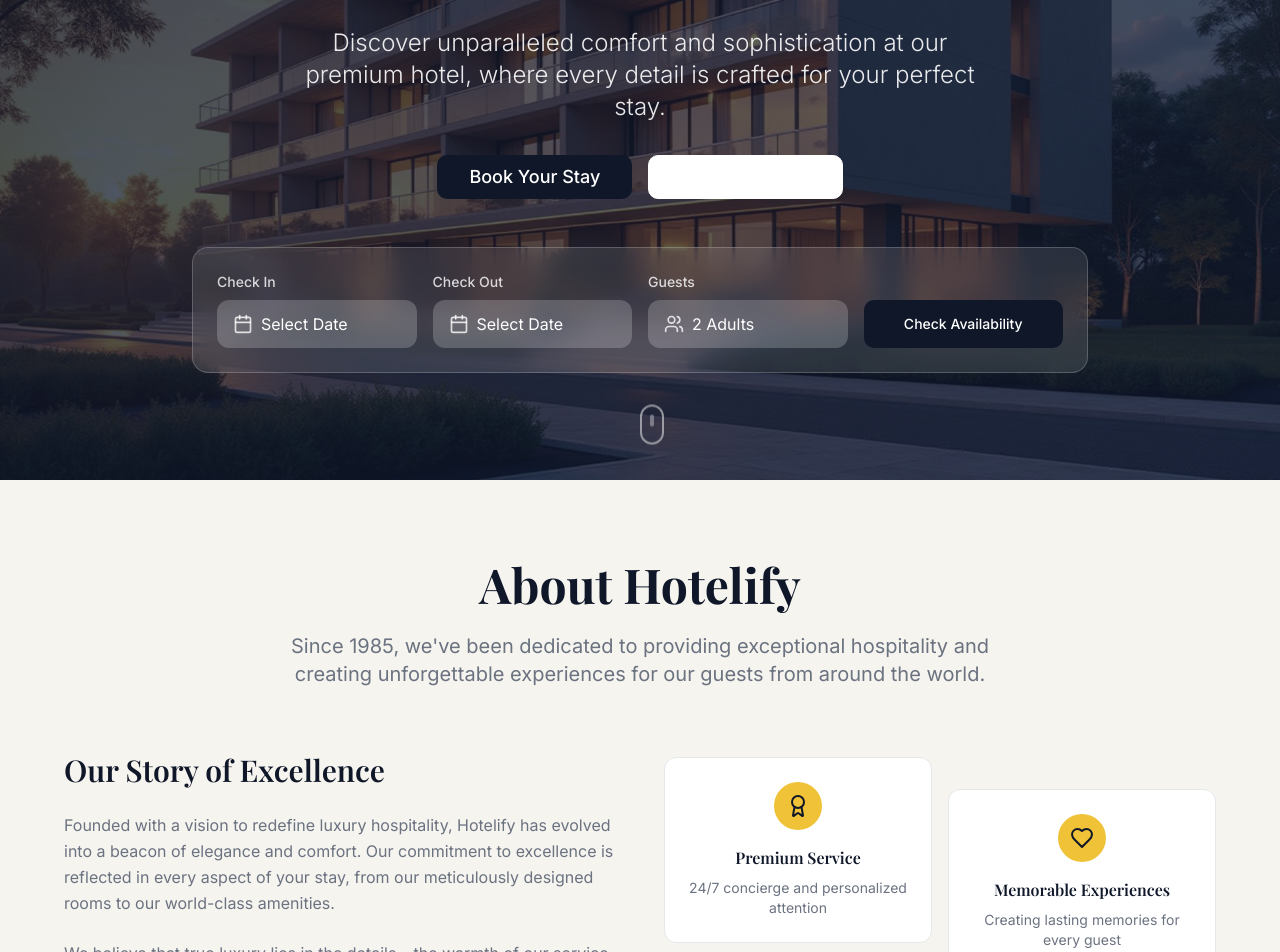
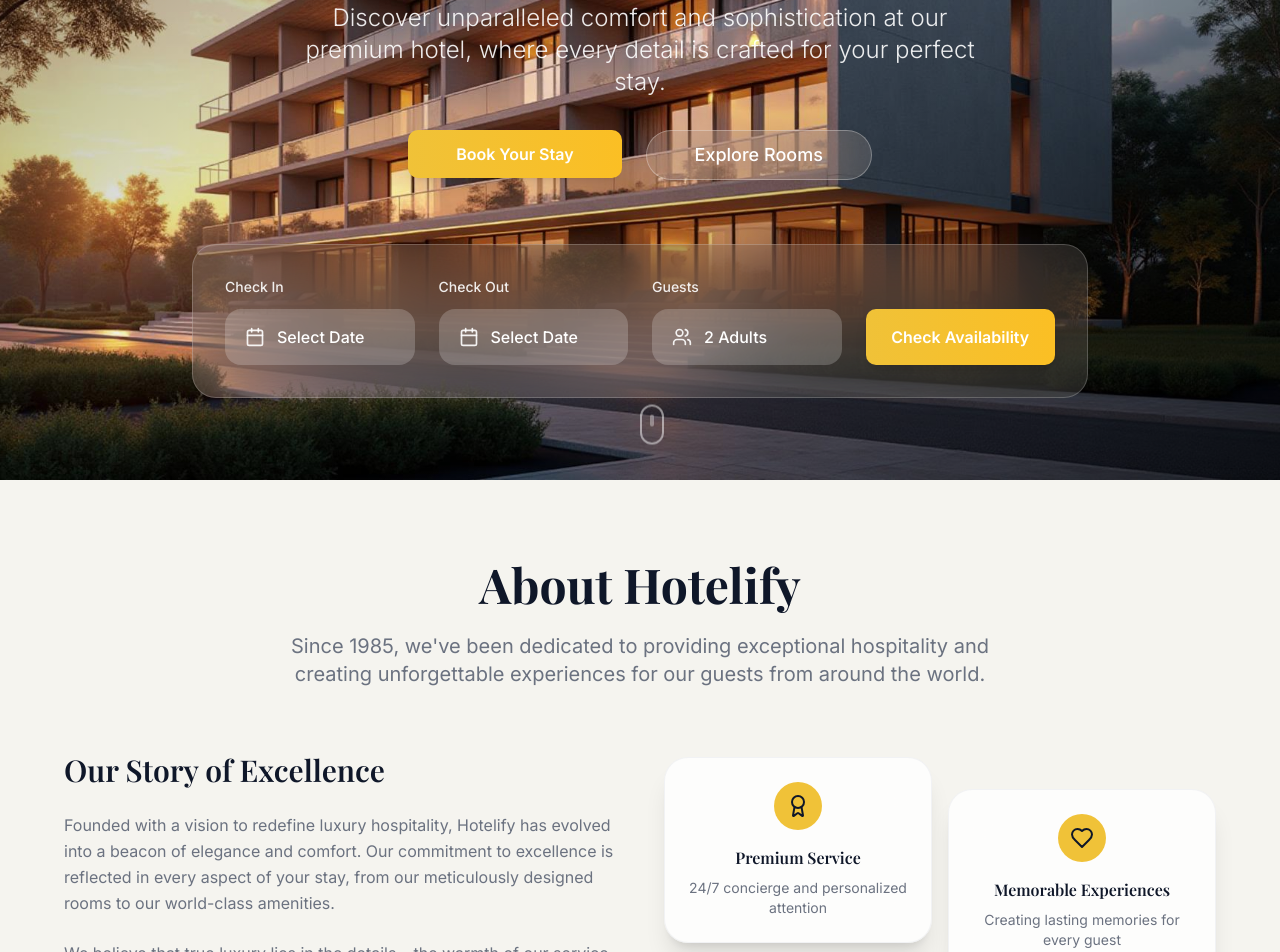
Before and after one commit to TakendraBam432/hotel-website-templete, a React (Vite) app: page / in a window 1280 px wide. Shown: the part 320-1272 px from the top of the page. Built offline with nearby package versions, Linux system fonts and the light colour scheme.

Commit message:
Add visual editing for links and images
Enable visual editing for button links and images, ensuring the template remains reusable for multiple hotel websites and maintains a modern aesthetic.

```diff
--- a/src/components/Hero.tsx
+++ b/src/components/Hero.tsx
@@ -29,40 +29,40 @@ const Hero = () => {
           </p>
 
           {/* CTA Buttons */}
-          <div className="flex flex-col sm:flex-row gap-4 justify-center mb-12">
-            <Button size="lg" className="btn-luxury text-lg px-8 py-4">
+          <div className="flex flex-col sm:flex-row gap-6 justify-center mb-16">
+            <Button size="lg" className="btn-luxury text-lg px-12 py-6 text-base font-semibold">
               Book Your Stay
             </Button>
-            <Button size="lg" variant="outline" className="text-white border-white hover:bg-white hover:text-primary text-lg px-8 py-4">
+            <Button size="lg" variant="ghost" className="glass-effect text-white border-white/30 hover:bg-white/20 text-lg px-12 py-6 font-medium rounded-full">
               Explore Rooms
             </Button>
           </div>
 
           {/* Quick Booking Panel */}
-          <div className="bg-white/10 backdrop-blur-md rounded-2xl p-6 max-w-4xl mx-auto border border-white/20">
-            <div className="grid grid-cols-1 md:grid-cols-4 gap-4 items-end">
+          <div className="glass-effect p-8 max-w-5xl mx-auto">
+            <div className="grid grid-cols-1 md:grid-cols-4 gap-6 items-end">
               <div className="text-left">
-                <label className="block text-sm font-medium mb-2 text-white/80">Check In</label>
-                <div className="flex items-center space-x-2 bg-white/20 rounded-lg px-4 py-3">
-                  <Calendar className="w-5 h-5 text-white/80" />
-                  <span className="text-white">Select Date</span>
+                <label className="block text-sm font-medium mb-3 text-white/90">Check In</label>
+                <div className="flex items-center space-x-3 bg-white/20 rounded-2xl px-5 py-4 hover:bg-white/30 transition-all duration-300">
+                  <Calendar className="w-5 h-5 text-white/90" />
+                  <span className="text-white font-medium">Select Date</span>
                 </div>
               </div>
               <div className="text-left">
-                <label className="block text-sm font-medium mb-2 text-white/80">Check Out</label>
-                <div className="flex items-center space-x-2 bg-white/20 rounded-lg px-4 py-3">
-                  <Calendar className="w-5 h-5 text-white/80" />
-                  <span className="text-white">Select Date</span>
+                <label className="block text-sm font-medium mb-3 text-white/90">Check Out</label>
+                <div className="flex items-center space-x-3 bg-white/20 rounded-2xl px-5 py-4 hover:bg-white/30 transition-all duration-300">
+                  <Calendar className="w-5 h-5 text-white/90" />
+                  <span className="text-white font-medium">Select Date</span>
                 </div>
               </div>
               <div className="text-left">
-                <label className="block text-sm font-medium mb-2 text-white/80">Guests</label>
-                <div className="flex items-center space-x-2 bg-white/20 rounded-lg px-4 py-3">
-                  <Users className="w-5 h-5 text-white/80" />
-                  <span className="text-white">2 Adults</span>
+                <label className="block text-sm font-medium mb-3 text-white/90">Guests</label>
+                <div className="flex items-center space-x-3 bg-white/20 rounded-2xl px-5 py-4 hover:bg-white/30 transition-all duration-300">
+                  <Users className="w-5 h-5 text-white/90" />
+                  <span className="text-white font-medium">2 Adults</span>
                 </div>
               </div>
-              <Button className="btn-luxury h-12">
+              <Button className="btn-luxury h-14 text-base font-semibold">
                 Check Availability
               </Button>
             </div>
--- a/src/index.css
+++ b/src/index.css
@@ -142,39 +142,47 @@ All colors MUST be HSL for consistency.
 }
 
 @layer components {
-  /* Premium Button Variants */
+  /* Modern Luxury Button Variants */
   .btn-luxury {
-    @apply bg-gradient-to-r from-[var(--gradient-gold)] text-[hsl(var(--luxury-gold-foreground))]
-           px-8 py-4 rounded-lg font-medium transition-[var(--transition-luxury)]
-           shadow-[var(--shadow-gold)] hover:shadow-[var(--shadow-luxury)]
-           hover:scale-105 active:scale-95;
+    @apply bg-gradient-to-r from-luxury-gold to-amber-400 text-luxury-gold-foreground
+           px-8 py-4 rounded-full font-semibold transition-all duration-500
+           shadow-lg hover:shadow-2xl hover:scale-110 active:scale-95
+           transform hover:-translate-y-1;
   }
 
   .btn-elegant {
-    @apply bg-[hsl(var(--premium-navy))] text-[hsl(var(--premium-navy-foreground))]
-           px-8 py-4 rounded-lg font-medium transition-[var(--transition-elegant)]
-           shadow-[var(--shadow-elegant)] hover:shadow-[var(--shadow-luxury)]
-           hover:bg-[hsl(var(--premium-navy)/0.9)];
+    @apply bg-premium-navy text-premium-navy-foreground
+           px-8 py-4 rounded-full font-medium transition-all duration-300
+           shadow-lg hover:shadow-xl hover:bg-premium-navy/90
+           transform hover:-translate-y-0.5;
   }
 
-  /* Premium Card Styles */
+  /* Modern Glass Card Styles */
   .card-luxury {
-    @apply bg-[hsl(var(--card))] rounded-xl shadow-[var(--shadow-elegant)]
-           border border-[hsl(var(--border))] transition-[var(--transition-elegant)]
-           hover:shadow-[var(--shadow-luxury)] hover:-translate-y-1;
+    @apply bg-card/80 backdrop-blur-xl rounded-3xl shadow-xl
+           border border-border/50 transition-all duration-500
+           hover:shadow-2xl hover:-translate-y-2 hover:bg-card/90;
+  }
+
+  .glass-effect {
+    @apply bg-white/10 backdrop-blur-2xl border border-white/20 rounded-3xl;
   }
 
   /* Hero Overlay */
   .hero-overlay {
-    background: var(--gradient-hero);
+    @apply bg-gradient-to-br from-black/50 via-transparent to-black/60;
   }
 
-  /* Scroll Animations */
+  /* Modern Scroll Animations */
   .fade-in-up {
-    @apply opacity-0 translate-y-8 transition-[var(--transition-luxury)];
+    @apply opacity-0 translate-y-12 transition-all duration-1000;
   }
 
   .fade-in-up.visible {
     @apply opacity-100 translate-y-0;
   }
+
+  .modern-gradient {
+    @apply bg-gradient-to-br from-background via-secondary to-background;
+  }
 }
```
Also changed, not shown: 1 other file (tests, documents, lock files or other folders).
